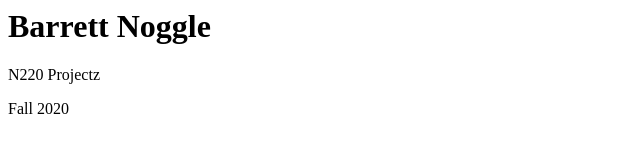
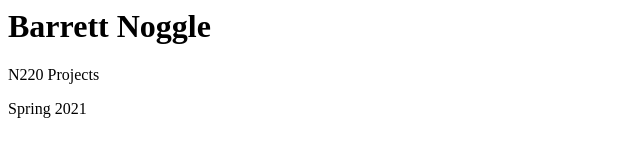
Before and after one commit to nottbarrett/n220spring2021, a plain HTML site: page index.html in a window 1280 px wide. Shown: the full height of the page, 0-640 px from the left. Drawn offline with Linux system fonts and the light colour scheme.

Commit message:
Fixed date and projects

```diff
--- a/index.html
+++ b/index.html
@@ -2,8 +2,8 @@
     <body>
 
             <h1>Barrett Noggle</h1>
-            <p>N220 Projectz</p>
-            <p>Fall 2020</p>
+            <p>N220 Projects</p>
+            <p>Spring 2021</p>
 
     </body>
 </html>
```
